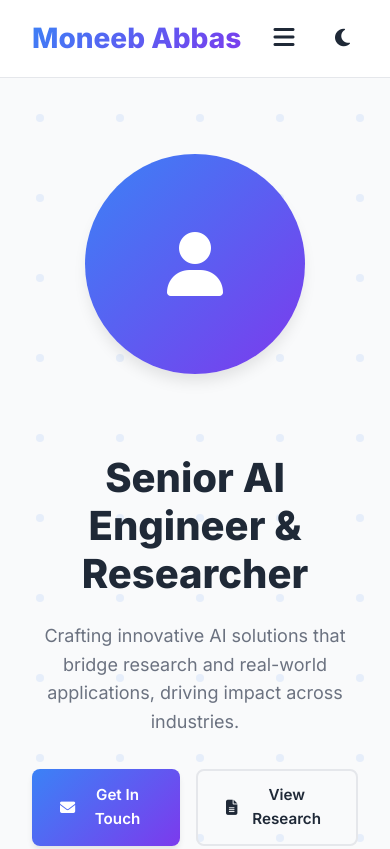
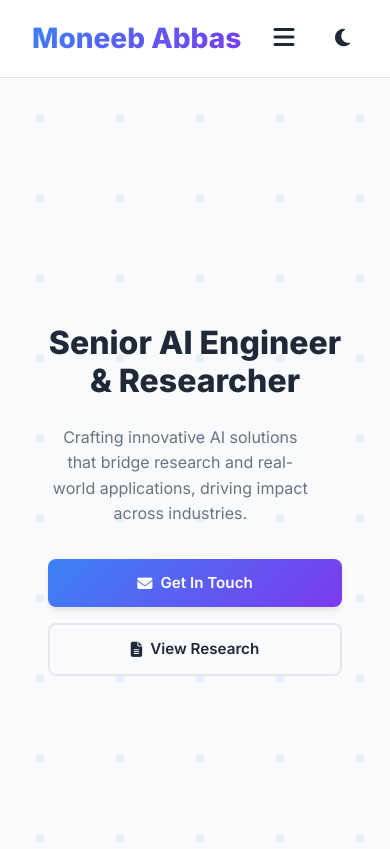
Before and after one commit to moneebabbas/moneebabbas.github.io, a plain HTML site: page index.html in a window 390 px wide. Shown: the top 849 px of the page. Drawn offline with Linux system fonts and the light colour scheme.

Commit message:
Update index.html

```diff
--- a/index.html
+++ b/index.html
@@ -155,10 +155,11 @@
         .hero-container {
             max-width: 1280px;
             margin: 0 auto;
-            display: grid;
-            grid-template-columns: 1fr 1fr;
-            gap: 3rem;
+            display: flex;
+            flex-direction: column;
             align-items: center;
+            text-align: center;
+            gap: 2rem;
         }
 
         .hero-content h1 {
@@ -179,36 +180,13 @@
             font-size: 1.125rem;
             color: var(--text-secondary);
             margin-bottom: 2rem;
-            max-width: 600px;
-        }
-
-        .hero-image {
-            position: relative;
-            display: flex;
-            justify-content: center;
-        }
-
-        .hero-avatar {
-            width: 280px;
-            height: 280px;
-            border-radius: 50%;
-            background: var(--primary-gradient);
-            display: flex;
-            align-items: center;
-            justify-content: center;
-            font-size: 5rem;
-            color: white;
-            box-shadow: var(--shadow-lg);
-            transition: transform 0.3s ease;
-        }
-
-        .hero-image:hover .hero-avatar {
-            transform: scale(1.05);
+            max-width: 700px;
         }
 
         .cta-buttons {
             display: flex;
             gap: 1rem;
+            justify-content: center;
         }
 
         .btn {
@@ -567,23 +545,16 @@
             }
 
             .hero-container {
-                grid-template-columns: 1fr;
-                text-align: center;
+                padding: 2rem 1rem;
             }
 
-            .hero-image {
-                order: -1;
-                margin-bottom: 2rem;
+            .hero-content h1 {
+                font-size: clamp(2rem, 3.5vw, 2.75rem);
             }
 
-            .hero-avatar {
-                width: 220px;
-                height: 220px;
-                font-size: 4rem;
-            }
-
-            .about-content {
-                grid-template-columns: 1fr;
+            .hero-content .subtitle {
+                font-size: 1rem;
+                max-width: 90%;
             }
 
             .section-title {
@@ -599,6 +570,13 @@
             }
 
             .cta-buttons {
+                flex-direction: column;
+                align-items: center;
+            }
+
+            .btn {
+                width: 100%;
+                max-width: 300px;
                 justify-content: center;
             }
         }
@@ -668,11 +646,6 @@
                         <i class="fas fa-file-alt"></i>
                         View Research
                     </a>
-                </div>
-            </div>
-            <div class="hero-image">
-                <div class="hero-avatar">
-                    <i class="fas fa-user"></i>
                 </div>
             </div>
         </div>
```
